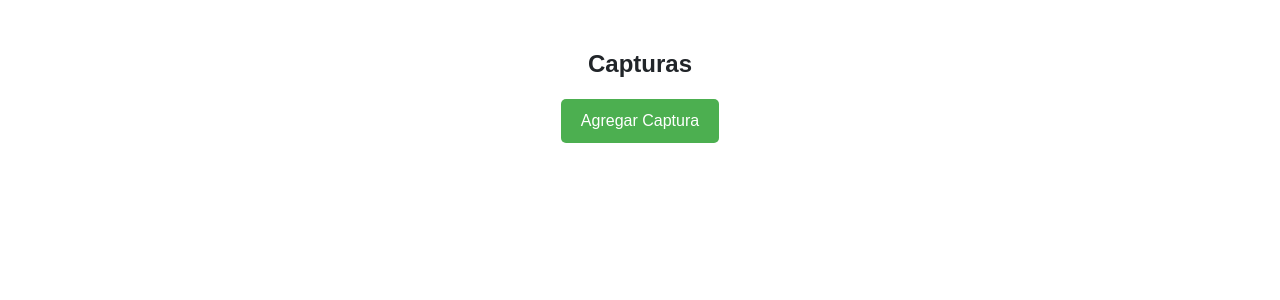
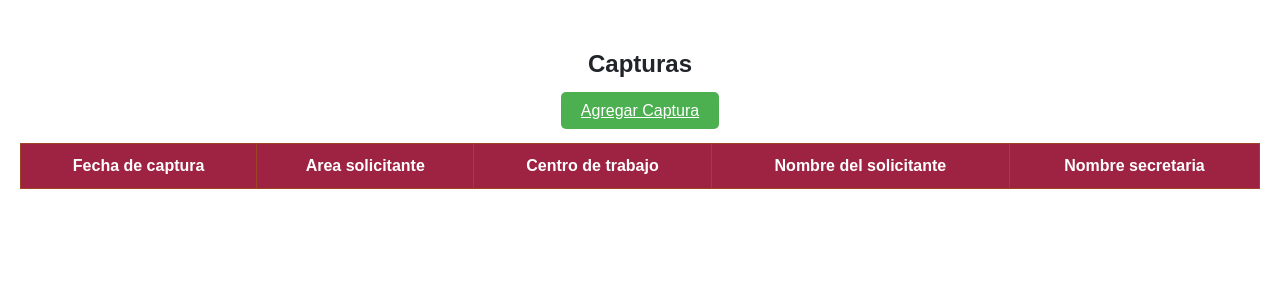
Before and after one commit to VicReyes1/ordenes_servicio, a Symfony app: template templates/admin_capturista/index.html.twig in a window 1280 px wide. Shown: the top 300 px of the page. Run offline with Twig, Linux system fonts and the light colour scheme; the template is opened without the code that fills it, so the values that code supplies are empty; some libraries are stand-ins or nearby versions.

Commit message:
Cambios base captura

```diff
--- a/src/Entity/Captura.php
+++ b/src/Entity/Captura.php
@@ -65,6 +65,9 @@ class Captura
     {
         $this->entradas = new ArrayCollection();
         $this->salidas = new ArrayCollection();
+        $this->gas = false;
+        $this->flama = false;
+        $this->altura = false;
     }
 
     public function getId(): ?int
--- a/templates/admin_capturista/index.html.twig
+++ b/templates/admin_capturista/index.html.twig
@@ -35,7 +35,50 @@
     </style>
 
     <div id="capturas-section">
-        <h2 id="capturas-title">Capturas</h2>
-        <button id="add-captura-button" onclick="alert('Agregar captura')">Agregar Captura</button>
-    </div>
+    <h2 id="capturas-title">Capturas</h2>
+    <a href="{{ path('app_admin_capturista_add') }}" id="add-captura-button">Agregar Captura</a>
+
+    <div style="margin: 20px; overflow: auto;">
+    <table style="width: 100%; border-collapse: collapse;">
+      <thead style="background-color: #9e2343; color: #ffffff; border: 1px solid #9e4323;">
+        <tr>
+          <th scope="col" style="padding: 10px; border: 1px solid #9e4323;">Fecha de captura</th>
+          <th scope="col" style="padding: 10px; border: 1px solid #9e4323;">Area solicitante</th>
+          <th scope="col" style="padding: 10px; border: 1px solid #9e4323;">Centro de trabajo</th>
+          <th scope="col" style="padding: 10px; border: 1px solid #9e4323;">Nombre del solicitante</th>
+          <th scope="col" style="padding: 10px; border: 1px solid #9e4323;">Nombre secretaria</th>
+        </tr>
+      </thead>
+      <tbody>
+        {% for captura in capturas %}
+            <tr style="background-color: #ffffff;">
+                <td style="padding: 10px; border: 1px solid #98989a;">{{ captura.fecha ? captura.fecha|date('Y-m-d') : '' }}</td>
+                <td style="padding: 10px; border: 1px solid #98989a;">{{ captura.areaSolicitante ?? '' }}</td>
+                <td style="padding: 10px; border: 1px solid #98989a;">{{ captura.centroTrabajo ?? '' }}</td>
+                <td style="padding: 10px; border: 1px solid #98989a;">{{ captura.nombreSolicitante ?? '' }}</td>
+                <td style="padding: 10px; border: 1px solid #98989a;">{{ captura.secretaria ? captura.secretaria.nombre ?? '' : '' }}</td>
+                <!-- Agrega más celdas según tus necesidades -->
+            </tr>
+        {% endfor %}
+        <!-- Agrega más filas según sea necesario -->
+      </tbody>
+    </table>
+  </div>
+</div>
+
+
+    {% for flash_message in app.flashes('success') %}
+        <script>
+            setTimeout(function() {
+                Swal.fire({
+                    icon: 'success',
+                    title: '¡Éxito!',
+                    text: '{{ flash_message }}',
+                    timer: 3000, // Duración en milisegundos
+                    timerProgressBar: true, // Barra de progreso del temporizador
+                    showConfirmButton: false // Ocultar botón de confirmación
+                });
+            }, 100); // Cambia el valor del retraso según sea necesario
+        </script>
+    {% endfor %}
 {% endblock %}
```
Also changed, not shown: src/Controller/AdminCapturistaController.php (+25 -15 lines), src/Repository/CapturaRepository.php (+10 -23 lines), templates/admin_capturista/add_captura.html.twig (+5 -8 lines).
